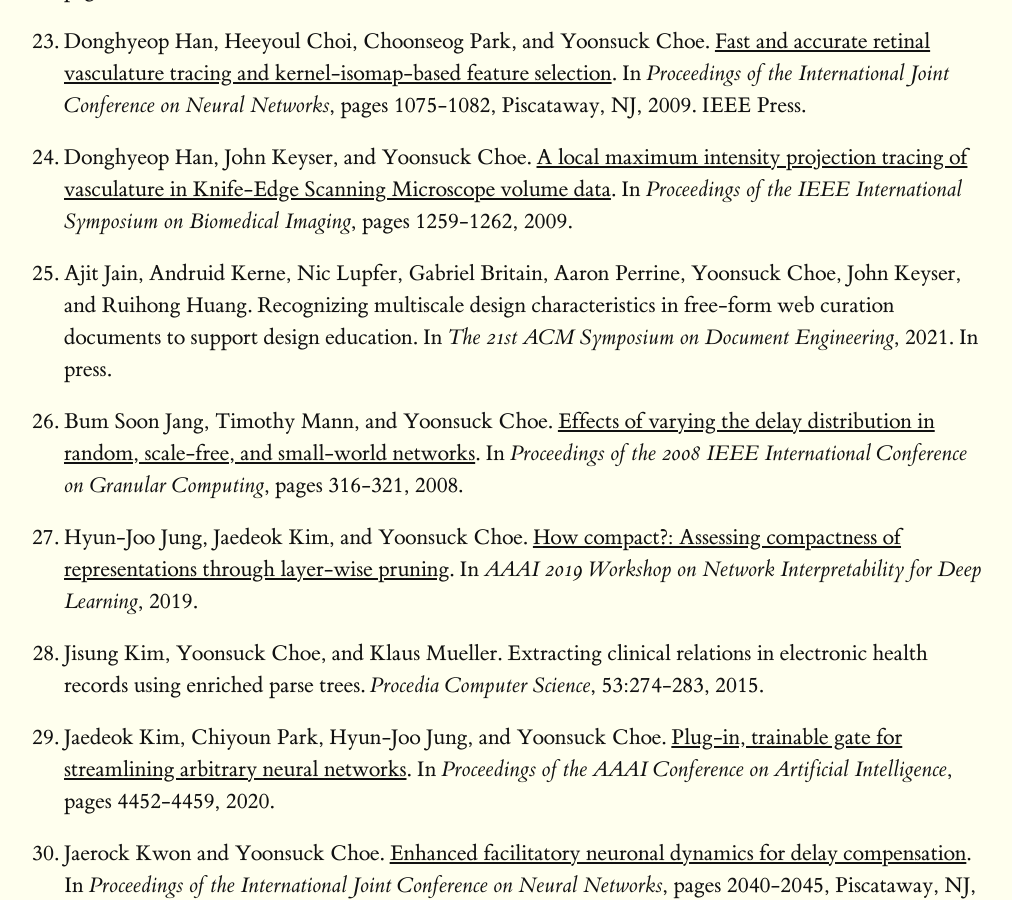
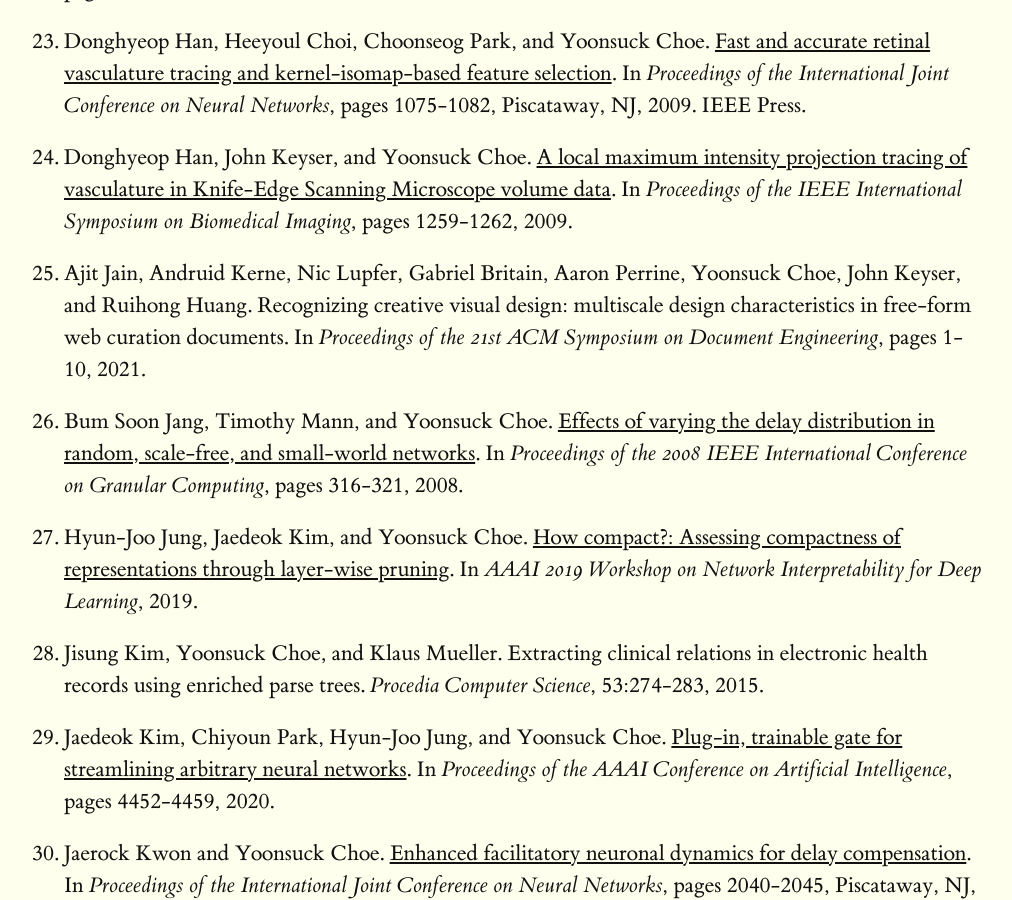
Before and after one commit to yschoe/yschoe.github.io, a Jekyll site: the page built from pub_medium.md, in a window 1280 px wide and 900 px high, scrolled down 7083 px. Shown: the whole window, without its empty margins (136-1148 px from the left). Built offline with Jekyll 4.4.1, drawn with Linux system fonts in a browser that asks for light colours.

Commit message:
fixed ajit paper

```diff
--- a/_includes/pub_medium.html
+++ b/_includes/pub_medium.html
@@ -621,16 +621,16 @@
 In <CITE>Proceedings of the IEEE International Symposium on Biomedical
   Imaging</CITE>, pages 1259-1262, 2009.
 
-<!-- Authors: Ajit Jain and Andruid Kerne and Nic Lupfer and Gabriel Britain
-  and Aaron Perrine and Yoonsuck Choe and John Keyser and Ruihong Huang -->
+<!-- Authors: Jain Ajit and Kerne Andruid and Lupfer Nic and Britain Gabriel
+  and Perrine Aaron and Choe Yoonsuck and Keyser John and Huang Ruihong -->
 </LI>
 <LI><A NAME="jain:doceng21">Ajit</A> Jain, Andruid
   Kerne, Nic Lupfer, Gabriel Britain, Aaron Perrine, Yoonsuck Choe, John
   Keyser, and Ruihong Huang.
-Recognizing multiscale design characteristics in free-form web curation
-  documents to support design education.
-In <CITE>The 21st ACM Symposium on Document Engineering</CITE>, 2021.
-In press.
+Recognizing creative visual design: multiscale design characteristics in
+  free-form web curation documents.
+In <CITE>Proceedings of the 21st ACM Symposium on Document Engineering</CITE>,
+  pages 1-10, 2021.
 
 <!-- Authors: Bum Soon Jang and Timothy Mann and Yoonsuck Choe -->
 </LI>
```
Also changed, not shown: _includes/pub_year.html (+6 -6 lines).
